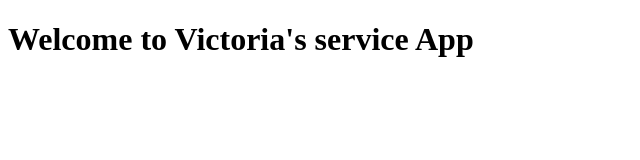
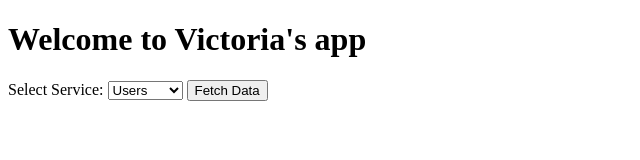
Before and after one commit to Vikky15/Project, a plain HTML site: page Frontend/index.html in a window 1280 px wide. Shown: the whole page, without its empty margins (0-640 px from the left). Drawn offline with Linux system fonts and the light colour scheme.

Commit message:
more lines to index file

```diff
--- a/Frontend/index.html
+++ b/Frontend/index.html
@@ -1,12 +1,25 @@
 <!DOCTYPE html>
 <html>
 <head>
-  <title>Service App</title>
+  <title>My App Dashboard</title>
   <link rel="stylesheet" href="styles.css">
 </head>
 <body>
-  <h1>Welcome to Victoria's service App</h1>
+  <h1>Welcome to Victoria's app</h1>
+
+  <div class="controls">
+    <label for="serviceSelect">Select Service:</label>
+    <select id="serviceSelect">
+      <option value="user">Users</option>
+      <option value="product">Products</option>
+      <option value="order">Orders</option>
+    </select>
+    <button id="fetchBtn">Fetch Data</button>
+  </div>
+
+  <div id="tableHeading"></div>
   <div id="app"></div>
+
   <script src="app.js"></script>
 </body>
 </html>
```
